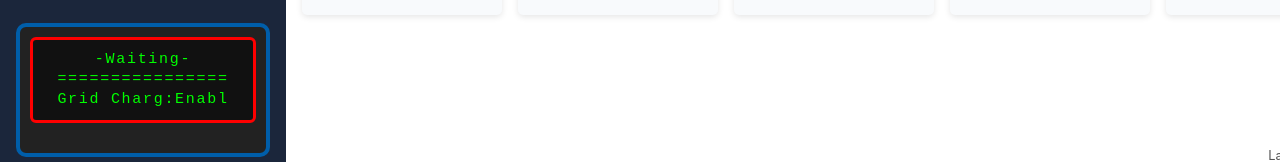
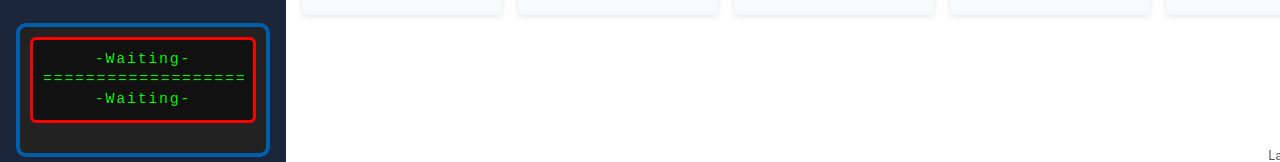
Before and after one commit to deepakpal5/ServerWebSocket, a website: page public/index.html in a window 1280 px wide. Shown: the part 627-789 px from the top of the page. Drawn offline with Linux system fonts and the light colour scheme; no server answers.

Commit message:
voltes Update For PV lCD print Update

```diff
--- a/public/index.html
+++ b/public/index.html
@@ -39,8 +39,8 @@
 <div class="lcd-module">
     <div class="lcd-box">
   <div class="lcd-line" id="lcdUpper">-Waiting-</div>
-  <div class="lcd-line" >================</div>
-  <div class="lcd-line" id="lcdLower">Grid Charg:Enabl</div>
+  <div class="lcd-line" >===================</div>
+  <div class="lcd-line" id="lcdLower">-Waiting-</div>
 </div>
 </div>
 
```
